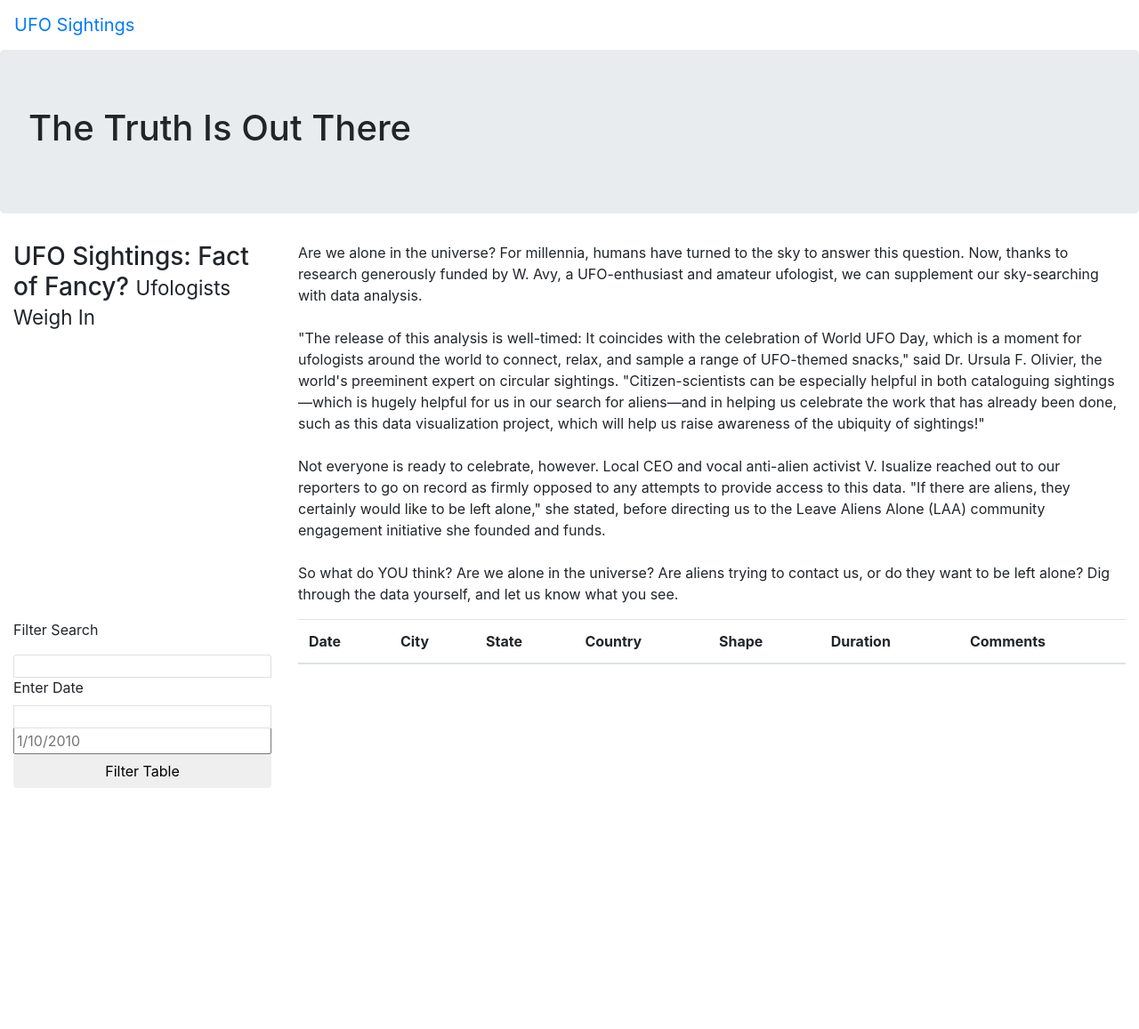
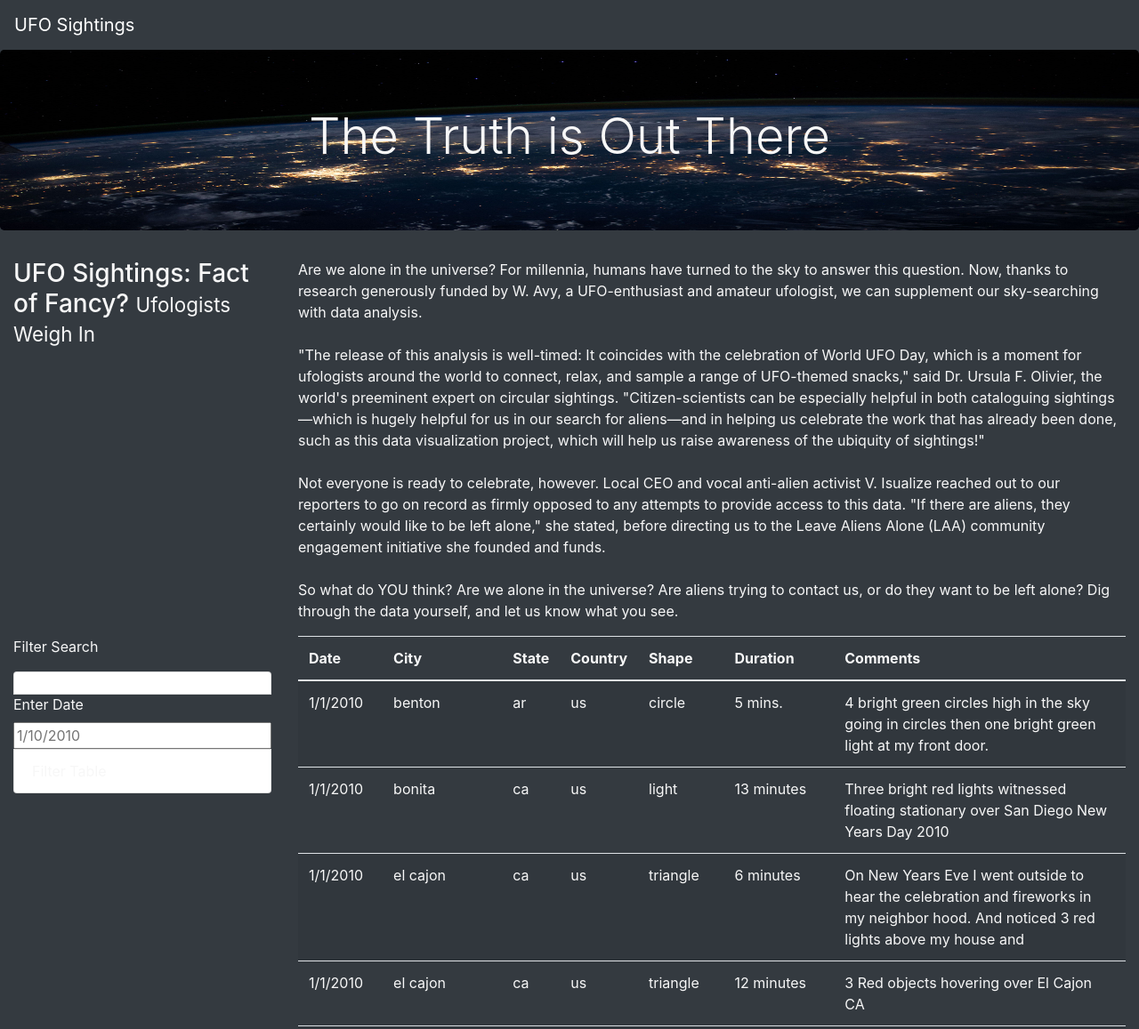
Before and after one commit to shumeiberk/M11_UFOs, a plain HTML site: page index.html in a window 1280 px wide. Shown: the top 1157 px of the page at 89% size. Before the commit the page ends 886 px from the top, so only its background shows below. Drawn offline with nearby package versions, Linux system fonts and the light colour scheme.

Commit message:
added image

```diff
--- a/index.html
+++ b/index.html
@@ -12,13 +12,13 @@
     />
     <link rel="stylesheet" href="static/css/style.css">
 </head>
-<body>
+<body class="bg-dark">
 	<div class="wrapper">
-        <nav class="navbar navbar-expand-lg">
+        <nav class="navbar navbar-dark bg-dark navbar-expand-lg">
             <a class="navbar-brand" href="index.html">UFO Sightings</a>
         </nav>
         <div class="jumbotron">
-            <h1>The Truth Is Out There</h1>
+            <h1 class="display-4">The Truth is Out There</h1>
           </div>
           <div class="container-fluid">
             <div class="row">
@@ -53,12 +53,15 @@
                     <p>Filter Search</p>
                     <ul class="list-group">
                         <li class="list-group-item">
+                            <div class="dropdown">
+
 
                         </li><label for="date">Enter Date</label>
+                        </li><input type="text" placeholder="1/10/2010" id="datetime" />
+
                         <li class="list-group-item">
+                        <button id="filter-btn" type="button" class="btn btn-dark">Filter Table</button>
 
-                        </li><input type="text" placeholder="1/10/2010" id="datetime" />
-                        <button id="filter-btn" type="button" class="btn btn-default">Filter Table</button>
 
 
                     </ul>
@@ -86,6 +89,12 @@
             </div>
           </div>
 
-	</div>
+    </div>
+    <script src="https://cdnjs.cloudflare.com/ajax/libs/d3/4.11.0/d3.js"></script>
+    <script src="static/js/data.js"></script>
+    <script src="static/js/app.js"></script>
+
+
+    </div>
 </body>
 </html>
--- a/static/css/style.css
+++ b/static/css/style.css
@@ -0,0 +1,10 @@
+body {
+
+    color: #f7f7f7;
+  }
+
+  .jumbotron {
+    background-image: url("../images/nasa.jpg");
+    background-size: 100% 100%;
+    text-align: center;
+  }
```
Also changed, not shown: static/images/nasa.jpg (added), static/js/app.js (renamed from js/app.js), static/js/data.js (renamed from js/data.js).
